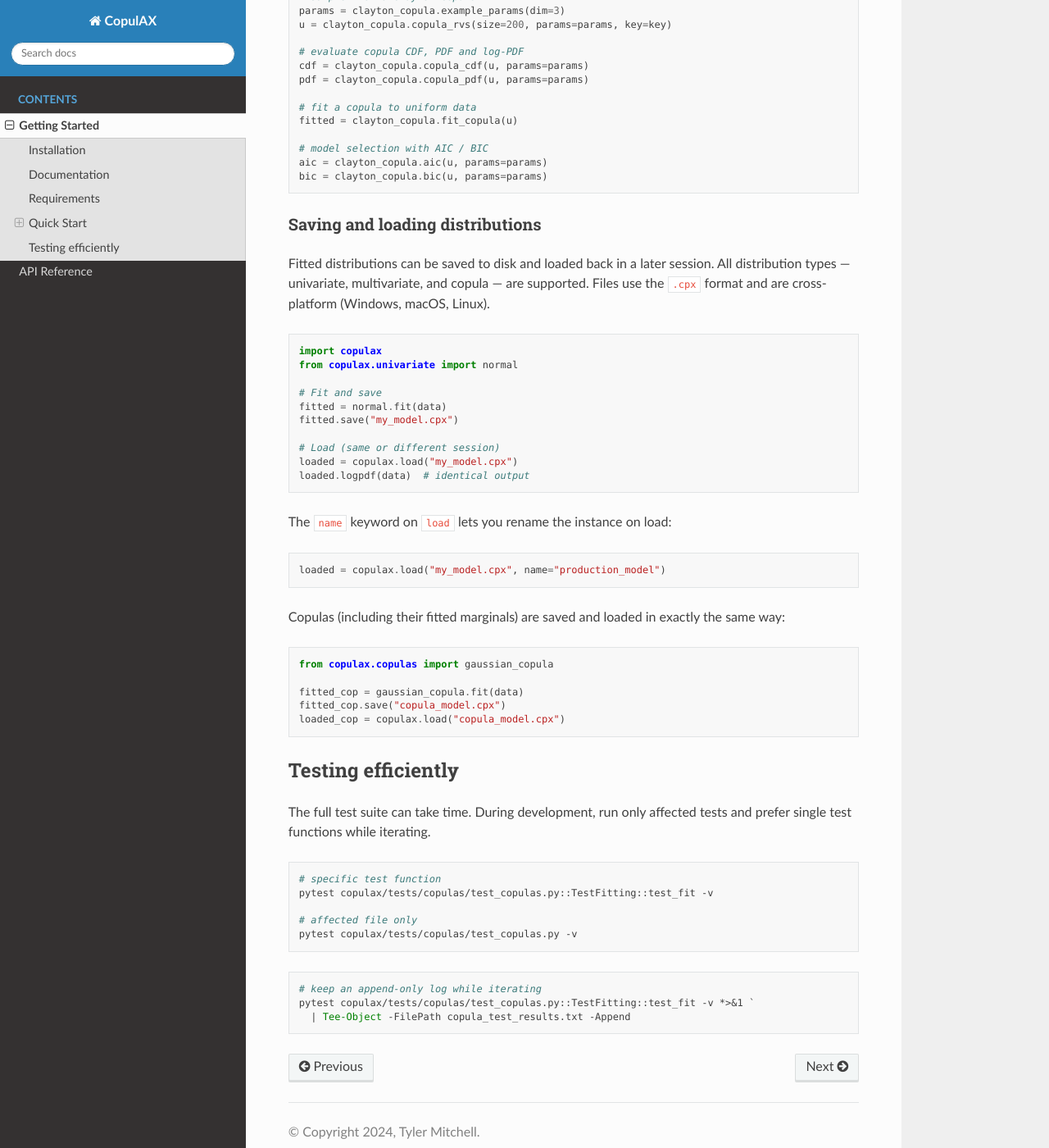
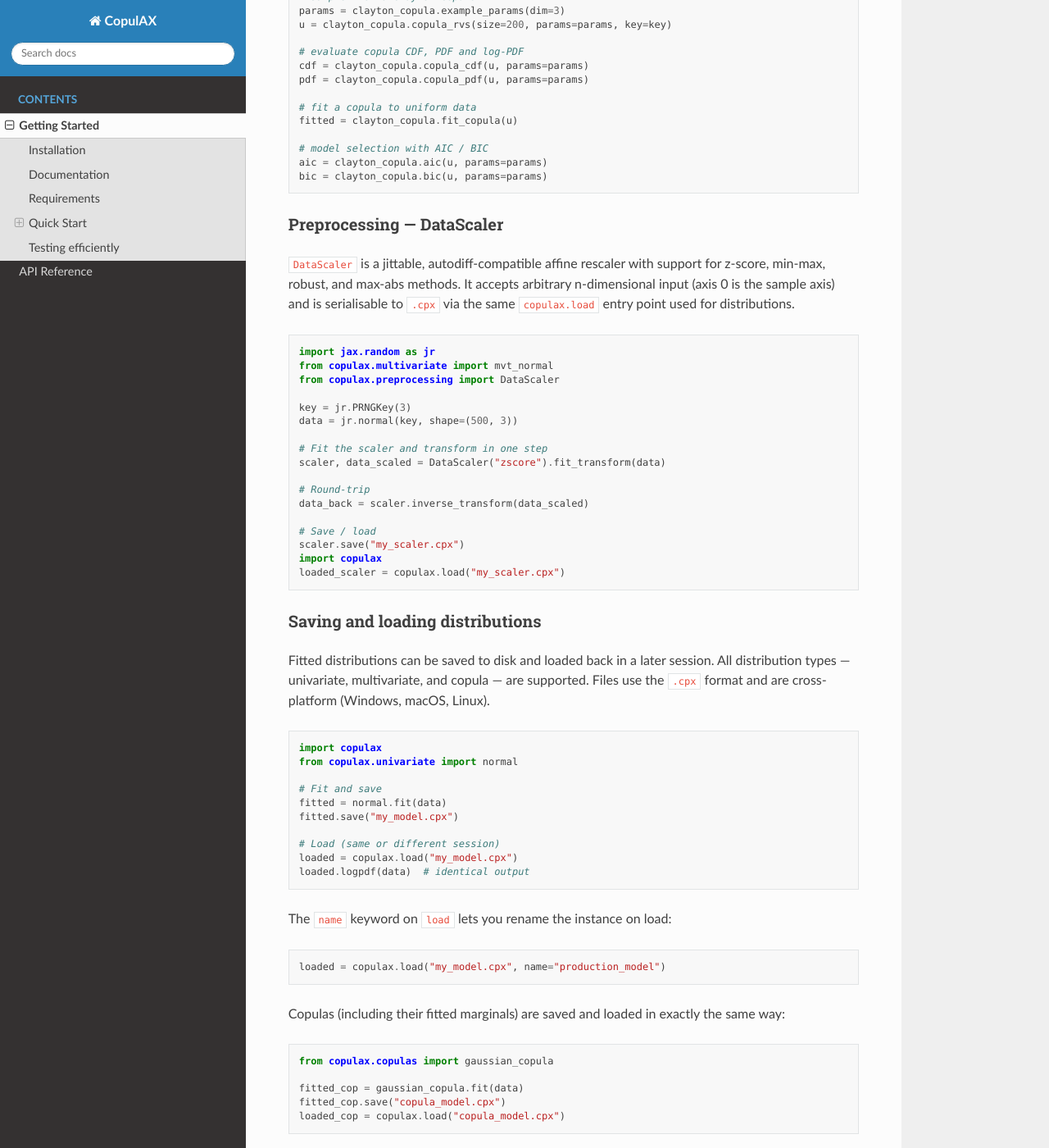
Before and after one commit to tfm000/copulax, a Sphinx documentation site: the page built from docs/getting_started.rst, in a window 1280 px wide and 1400 px high, scrolled down 1773 px. Shown: the whole window at 82% size. Built offline with Sphinx 7.4.7 and the Read the Docs theme 3.1.0, drawn with Linux system fonts in a browser that asks for light colours; some of the changed text lies outside the part shown.

Commit message:
chore: update version to 3.0.0 and enhance documentation with DataScaler details

```diff
--- a/docs/conf.py
+++ b/docs/conf.py
@@ -5,9 +5,9 @@ import sys
 sys.path.insert(0, os.path.abspath(".."))
 
 project = "CopulAX"
-copyright = "2024, Tyler Mitchell"
+copyright = "2024-2026, Tyler Mitchell"
 author = "Tyler Mitchell"
-release = "2.0.0"
+release = "3.0.0"
 
 extensions = [
     "sphinx.ext.autodoc",
--- a/docs/getting_started.rst
+++ b/docs/getting_started.rst
@@ -105,6 +105,35 @@ Archimedean copulas
    aic = clayton_copula.aic(u, params=params)
    bic = clayton_copula.bic(u, params=params)
 
+Preprocessing — DataScaler
+^^^^^^^^^^^^^^^^^^^^^^^^^^
+
+``DataScaler`` is a jittable, autodiff-compatible affine rescaler with
+support for z-score, min-max, robust, and max-abs methods.  It accepts
+arbitrary n-dimensional input (axis 0 is the sample axis) and is
+serialisable to ``.cpx`` via the same ``copulax.load`` entry point used
+for distributions.
+
+.. code-block:: python
+
+   import jax.random as jr
+   from copulax.multivariate import mvt_normal
+   from copulax.preprocessing import DataScaler
+
+   key = jr.PRNGKey(3)
+   data = jr.normal(key, shape=(500, 3))
+
+   # Fit the scaler and transform in one step
+   scaler, data_scaled = DataScaler("zscore").fit_transform(data)
+
+   # Round-trip
+   data_back = scaler.inverse_transform(data_scaled)
+
+   # Save / load
+   scaler.save("my_scaler.cpx")
+   import copulax
+   loaded_scaler = copulax.load("my_scaler.cpx")
+
 Saving and loading distributions
 ^^^^^^^^^^^^^^^^^^^^^^^^^^^^^^^^
 
@@ -152,13 +181,13 @@ and prefer single test functions while iterating.
 .. code-block:: bash
 
    # specific test function
-   pytest copulax/tests/copulas/test_copulas.py::TestFitting::test_fit -v
+   pytest copulax/tests_new/test_copulas_elliptical.py::TestCopulaFitting::test_fit_returns_valid_params -v
 
    # affected file only
-   pytest copulax/tests/copulas/test_copulas.py -v
+   pytest copulax/tests_new/test_copulas_elliptical.py -v -m "not slow"
 
 .. code-block:: powershell
 
    # keep an append-only log while iterating
-   pytest copulax/tests/copulas/test_copulas.py::TestFitting::test_fit -v *>&1 `
+   pytest copulax/tests_new/test_copulas_elliptical.py -v -m "not slow" *>&1 `
      | Tee-Object -FilePath copula_test_results.txt -Append
--- a/pyproject.toml
+++ b/pyproject.toml
@@ -1,6 +1,6 @@
 [project]
 name = "copulax"
-version = "2.0.0"
+version = "3.0.0"
 description = "Copula, multivariate and univariate distribution fitting using JAX in python."
 readme = "README.md"
 requires-python = ">=3.10"
```
Also changed, not shown: README.md (+3 -0 lines).
